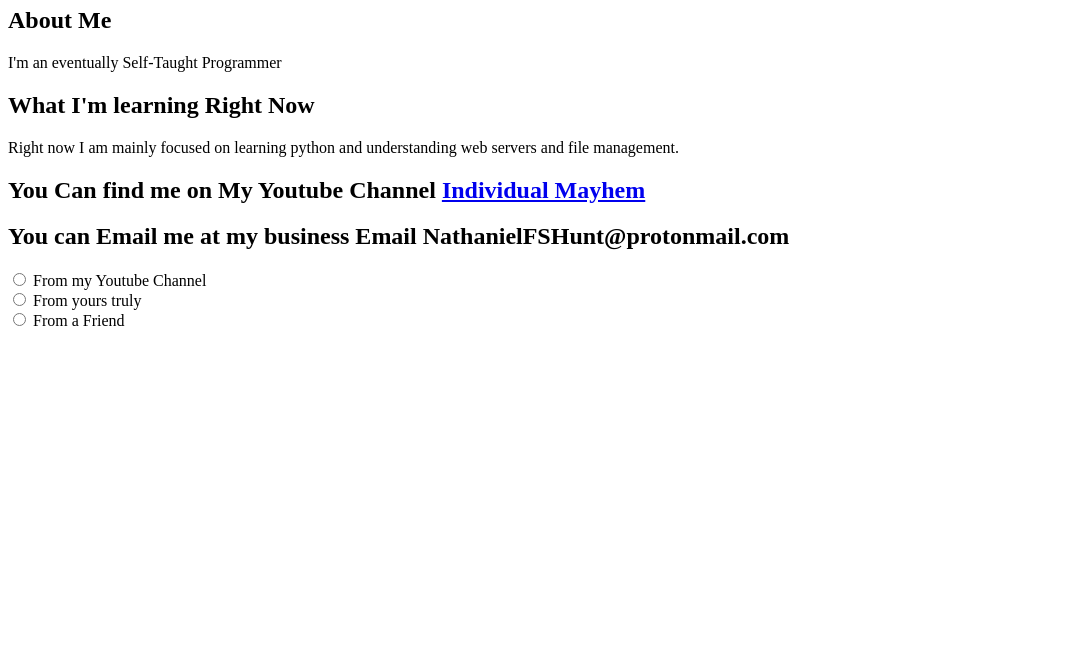
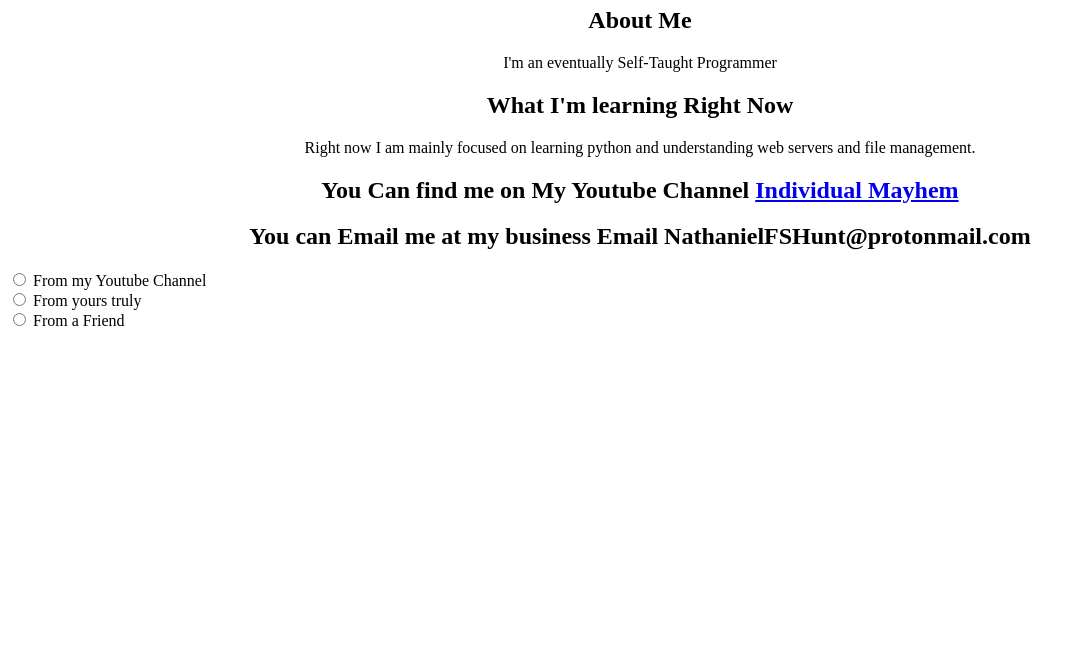
Before and after one commit to Individual-Nathan/My-Website, a plain HTML site: page index.html in a window 1280 px wide. Shown: the part 143-800 px from the top of the page, without its empty margins (0-1085 px from the left). Drawn offline with Linux system fonts and the light colour scheme.

Commit message:
center text

```diff
--- a/styles.css
+++ b/styles.css
@@ -18,3 +18,7 @@ span[class~="sr-only"] {
   margin-bottom: 25px;
   margin: auto;
 }
+
+.My-Name, h2, h1, p {
+  text-align: center;
+}
```
